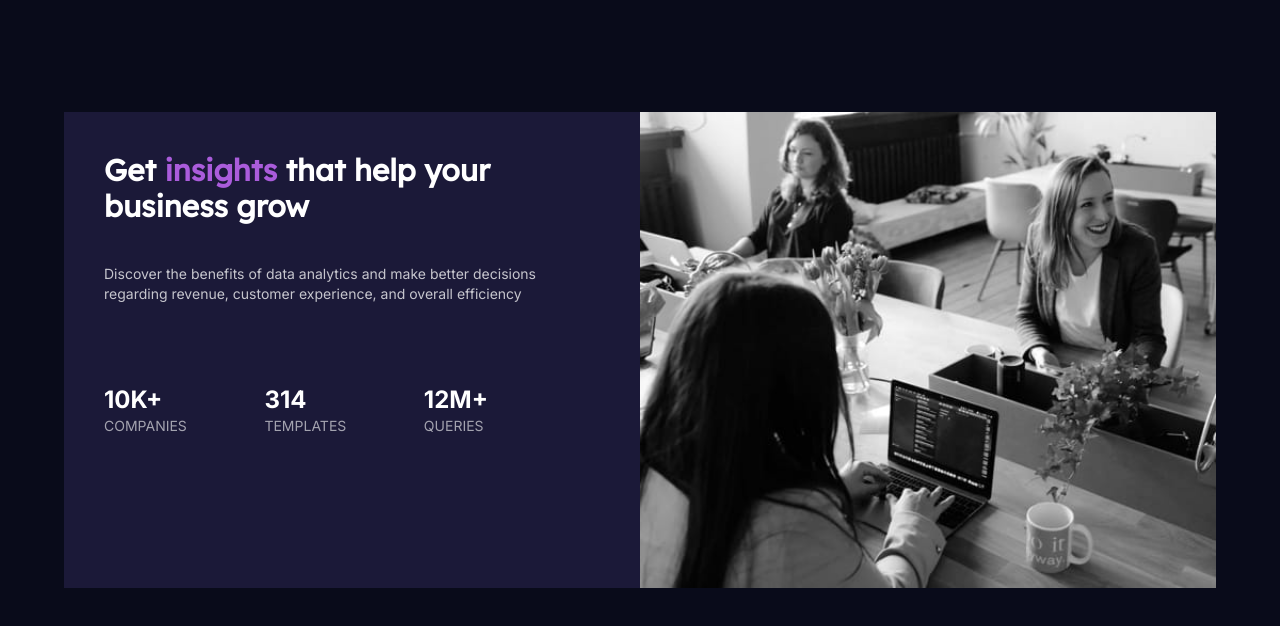
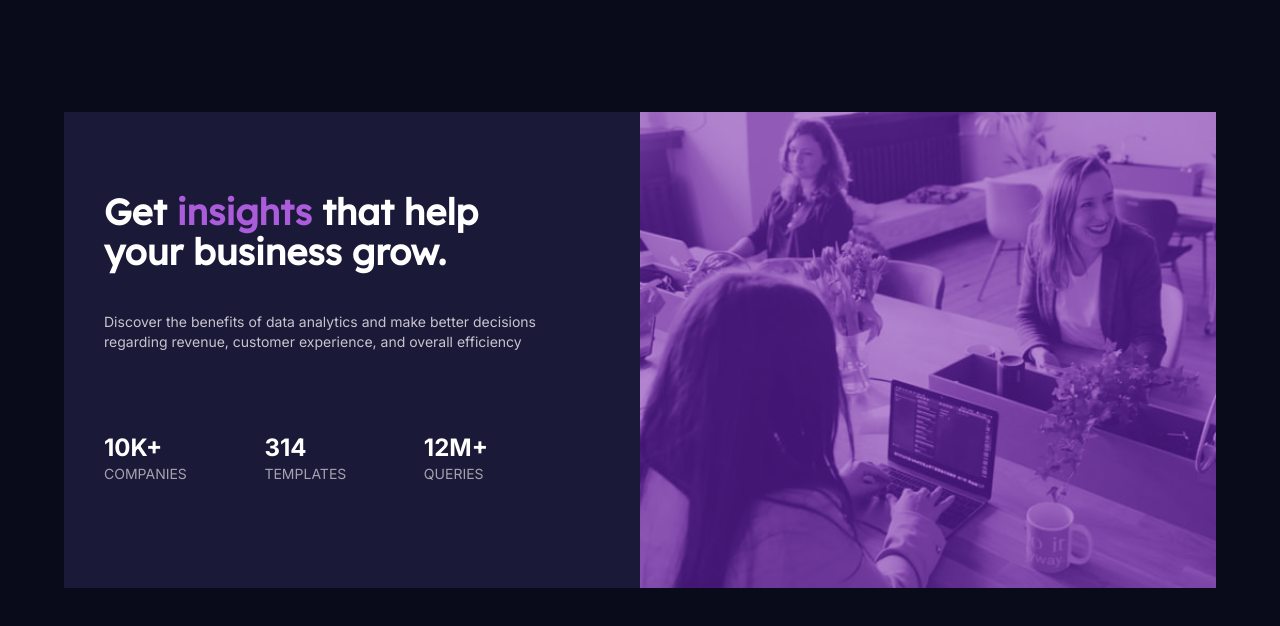
Before and after one commit to JuanBorracho/numiko-challenge, a website: page src/index.html in a window 1280 px wide. Drawn offline with Linux system fonts and the light colour scheme.

Commit message:
adjusted paddings and text and added the image overlay

```diff
--- a/src/index.html
+++ b/src/index.html
@@ -18,11 +18,13 @@
       <article
         class="grid grid-cols-1 md:grid-cols-2 justify-between max-w-6xl mx-auto"
       >
-        <div class="order-2 md:order-1 bg-blue text-center md:text-left">
-          <main class="p-10">
-            <h2 class="text-white-100 mb-10 text-3xl font-lexendDeca font-bold">
+        <div
+          class="order-2 md:order-1 bg-blue text-center md:text-left pt-20 px-10 pb-20"
+        >
+          <main class="max-w-md">
+            <h2 class="text-white-100 mb-10 text-4xl font-lexendDeca font-bold">
               Get <span class="text-violet-100">insights</span> that help your
-              business grow
+              business grow.
             </h2>
 
             <p class="text-white-75 mb-20">
@@ -49,9 +51,9 @@
           </main>
         </div>
 
-        <div class="order-1 md:order-2">
+        <div class="order-1 md:order-2 bg-violet-75">
           <img
-            class="h-full w-full object-cover"
+            class="h-full w-full object-cover mix-blend-soft-light"
             src="/dist/images/image-header-desktop.jpeg"
             alt="card-image-header"
           />
```
Also changed, not shown: README.md, dist/output.css.
